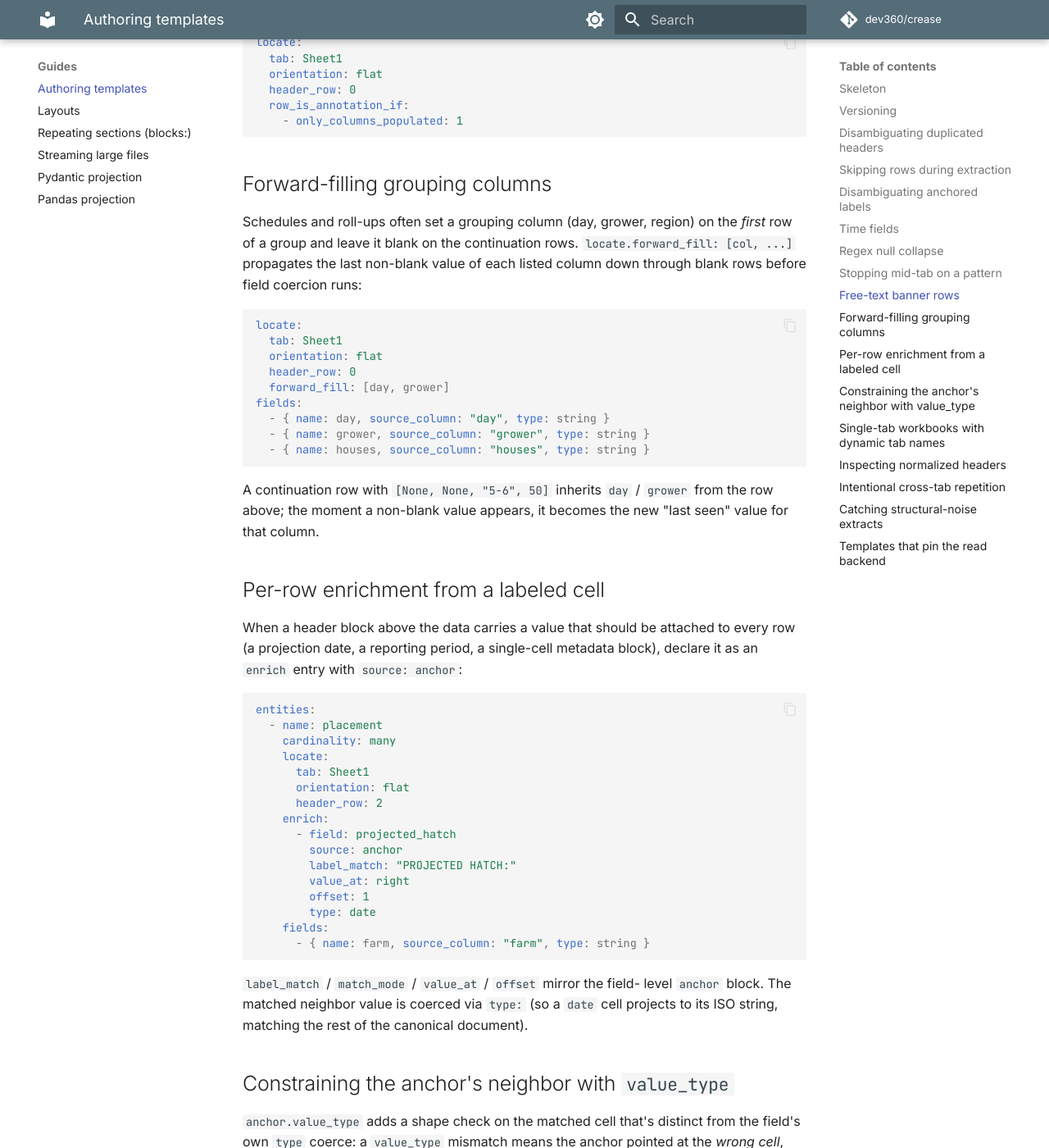
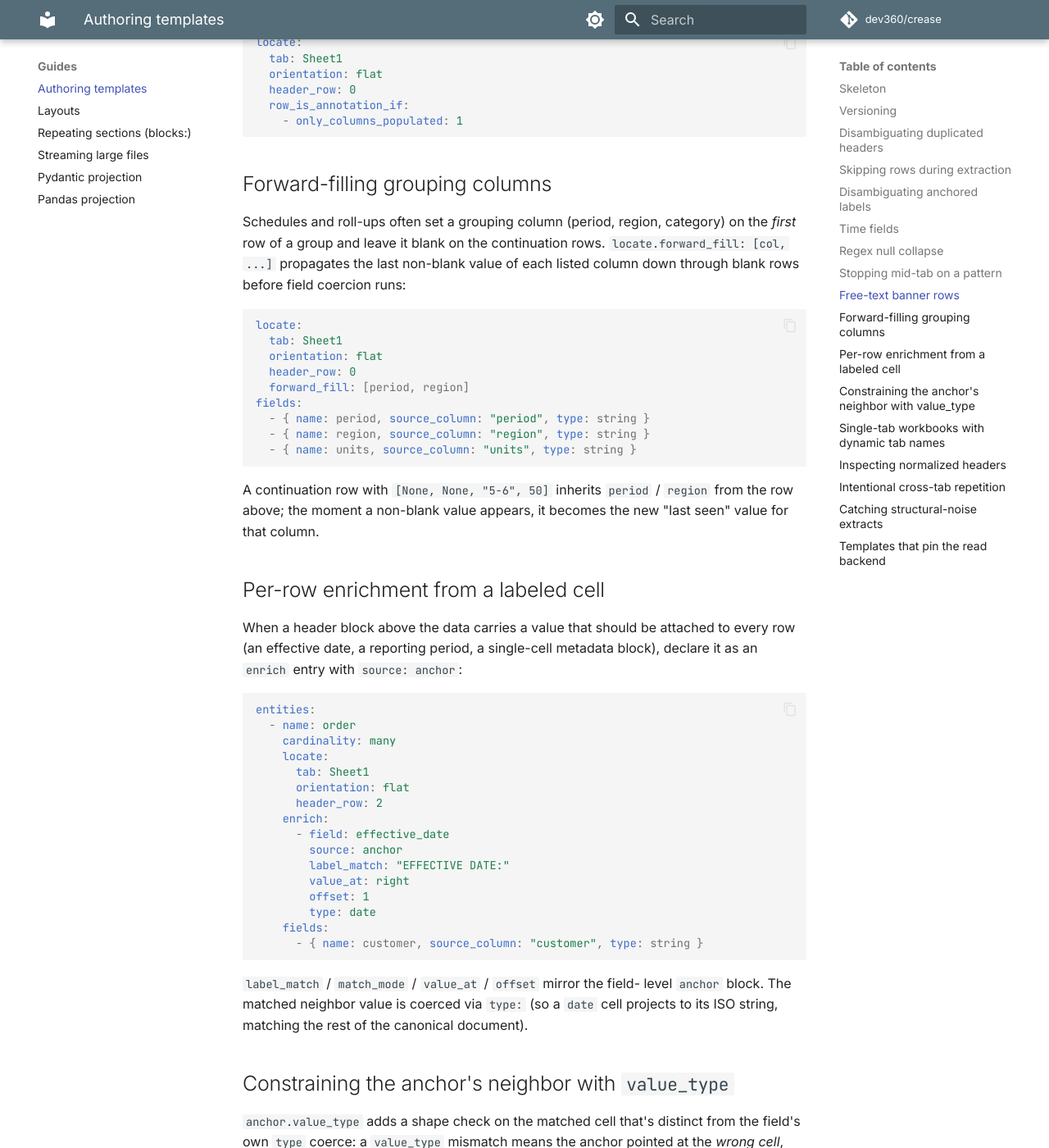
Before and after one commit to dev360/crease, an MkDocs documentation site: the page built from docs/guides/templates.md, in a window 1280 px wide and 1400 px high, scrolled down 4194 px. Shown: the whole window at 82% size. Built offline with MkDocs 1.6.1 and Material for MkDocs 9.7.7, drawn with Linux system fonts in a browser that asks for light colours; comment, search, counter and statistics services are not loaded; some of the changed text lies outside the part shown.

Commit message:
docs: rewrite examples and fixtures with generic, neutral vocabulary (#38)
The docs guides, the inline xlsx fixtures in ``tests/test_field_scan_gaps.py``,
and a few prose lines in ``docs/guides/blocks.md`` carried domain-specific
nouns that hinted at a particular vertical: building/unit terms used as
record nouns, lifecycle words used as field names, and a couple of
real-brand strings in shipping examples.

Replace every such reference with the neutral set already used in the
README and `test_cases/`: ``customer`` / ``order`` / ``region`` /
``period`` / ``unit`` / ``count`` / ``due_date`` /
``effective_date`` / ``Acme Corp`` / ``Globex Corp`` /
``Acme Logistics``. The entity name for the per-row-enrich and
forward-fill examples becomes ``order`` (matching the canonical
template skeleton at the top of ``templates.md``). The fictitious
companies and order-id format stay the same.

Tests still extract the same shapes; the changes are renames of
fixture columns, header strings, and assertion keys. No behavior
change in the library.

Also adds a gitignored ``CLAUDE.local.md`` (not committed) for
maintainers — see ``.gitignore`` entry — keeping a ban-list of the
substituted vocabulary so future PRs don't reintroduce it.

Co-authored-by: Claude Opus 4.7 (1M context) <noreply@anthropic.com>

````diff
--- a/docs/guides/templates.md
+++ b/docs/guides/templates.md
@@ -205,8 +205,8 @@ locate:
 
 ## Forward-filling grouping columns
 
-Schedules and roll-ups often set a grouping column (day, grower,
-region) on the *first* row of a group and leave it blank on the
+Schedules and roll-ups often set a grouping column (period, region,
+category) on the *first* row of a group and leave it blank on the
 continuation rows. ``locate.forward_fill: [col, ...]`` propagates the
 last non-blank value of each listed column down through blank rows
 before field coercion runs:
@@ -216,41 +216,41 @@ locate:
   tab: Sheet1
   orientation: flat
   header_row: 0
-  forward_fill: [day, grower]
+  forward_fill: [period, region]
 fields:
-  - { name: day, source_column: "day", type: string }
-  - { name: grower, source_column: "grower", type: string }
-  - { name: houses, source_column: "houses", type: string }
+  - { name: period, source_column: "period", type: string }
+  - { name: region, source_column: "region", type: string }
+  - { name: units, source_column: "units", type: string }
 ```
 
-A continuation row with `[None, None, "5-6", 50]` inherits `day` /
-`grower` from the row above; the moment a non-blank value appears, it
+A continuation row with `[None, None, "5-6", 50]` inherits `period` /
+`region` from the row above; the moment a non-blank value appears, it
 becomes the new "last seen" value for that column.
 
 ## Per-row enrichment from a labeled cell
 
 When a header block above the data carries a value that should be
-attached to every row (a projection date, a reporting period, a
+attached to every row (an effective date, a reporting period, a
 single-cell metadata block), declare it as an `enrich` entry with
 `source: anchor`:
 
 ```yaml
 entities:
-  - name: placement
+  - name: order
     cardinality: many
     locate:
       tab: Sheet1
       orientation: flat
       header_row: 2
     enrich:
-      - field: projected_hatch
+      - field: effective_date
         source: anchor
-        label_match: "PROJECTED HATCH:"
+        label_match: "EFFECTIVE DATE:"
         value_at: right
         offset: 1
         type: date
     fields:
-      - { name: farm, source_column: "farm", type: string }
+      - { name: customer, source_column: "customer", type: string }
 ```
 
 `label_match` / `match_mode` / `value_at` / `offset` mirror the field-
@@ -310,20 +310,22 @@ launching a separate REPL to inspect the file.
 ```python
 import crease
 crease.inspect_headers("report.xlsx", tab="Sheet1", header_row=0)
-# {"farm name": 0, "total eggs": 1, "hatch date": 2}
+# {"customer name": 0, "total items": 1, "due date": 2}
 ```
 
 ## Intentional cross-tab repetition
 
-A rolling-window report (the same farm-house placement carried across
-each week's tab) intentionally repeats every record N times.
-``locate.duplicate_policy: ignore`` suppresses the validator's
-default ``duplicate_row`` check for that entity so the cross-tab
-repetition lands as data rather than as a chorus of errors:
+When a workbook intentionally carries the same record across multiple
+tabs (a multi-tab report whose tabs each repeat a shared set of
+records), the validator's default ``duplicate_row`` check fires N
+times per record.
+``locate.duplicate_policy: ignore`` suppresses that check for the
+entity so the cross-tab repetition lands as data rather than as a
+chorus of errors:
 
 ```yaml
 locate:
-  tab_pattern: "^W\\d+$"
+  tab_pattern: "^Tab\\d+$"
   orientation: flat
   duplicate_policy: ignore
 ```
````
Also changed, not shown: docs/guides/blocks.md (+3 -3 lines), 2 other files.
